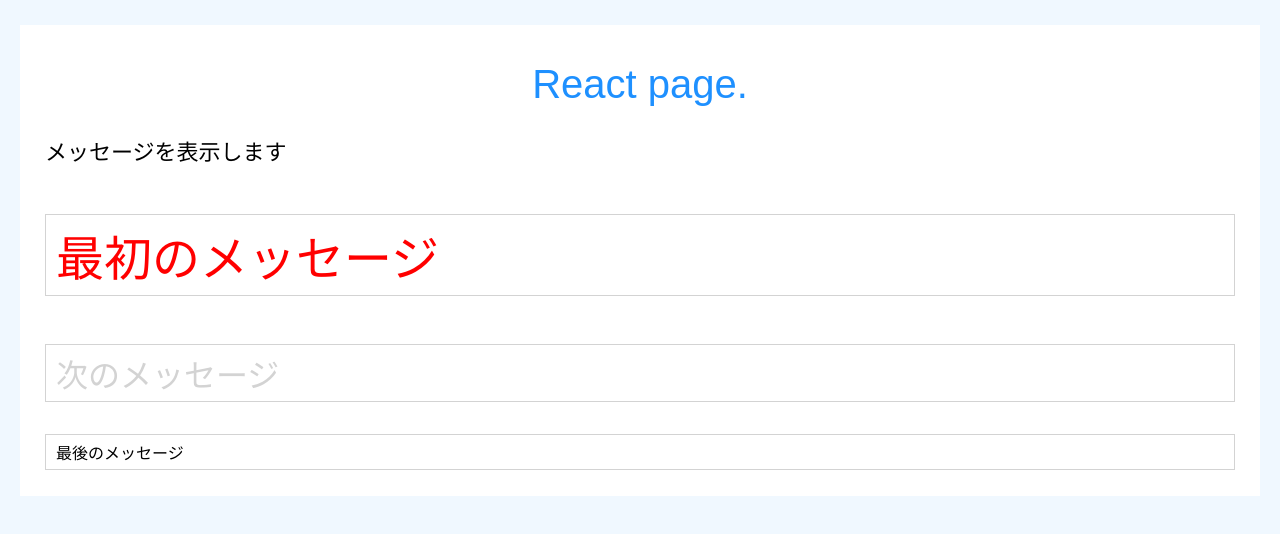
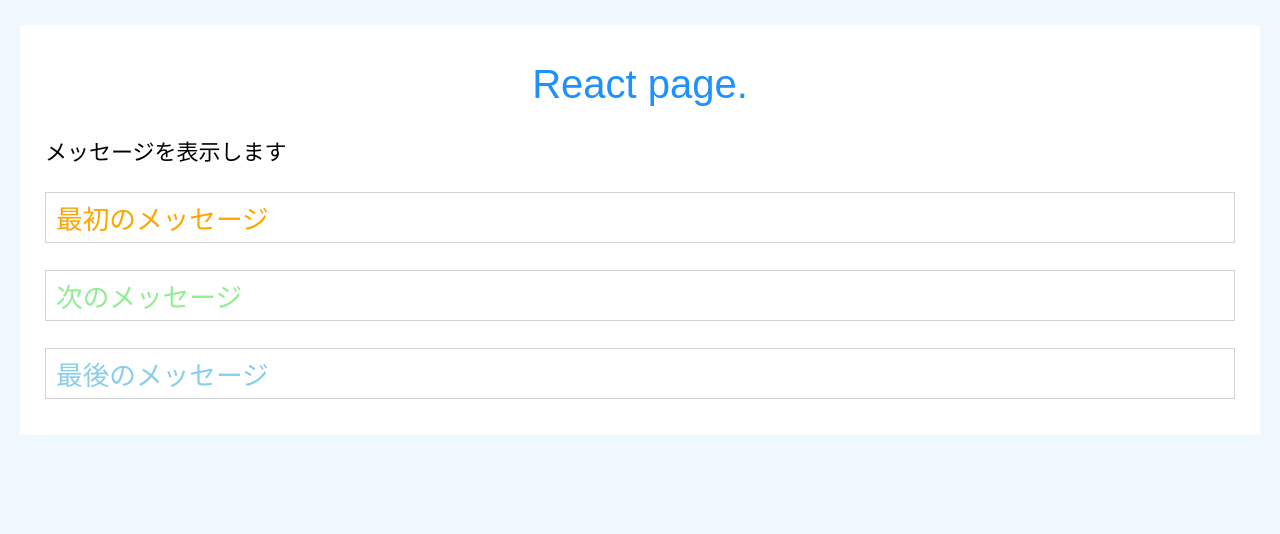
Before and after one commit to wista110/react_ts_app_chp3, a React (Create React App) app: page / in a window 1280 px wide. Shown: the top 534 px of the page. Built offline with nearby package versions, Linux system fonts and the light colour scheme.

Commit message:
チャプター3-2終了

```diff
--- a/src/App.tsx
+++ b/src/App.tsx
@@ -33,12 +33,19 @@
 const title = "React page.";
 const massage = "メッセージを表示します";
 
-function Msg(msg:string, size:number, color:string) {
+// MsgPropsインターフェイスの定義
+interface MsgProps {
+  msg: string;
+  size: number;
+  color: string;
+}
+
+function Msg(props: MsgProps) {
   const s = {
-    fontSize: size + "pt",
-    color: color,
+    fontSize: props.size + "pt",
+    color: props.color,
   }
-  return <p className='msg' style={s}>{msg}</p>;
+  return <p className='msg' style={s}>{props.msg}</p>;
 }
 
 function App() {
@@ -47,9 +54,9 @@
       <h1>{title}</h1>
       <h2>{massage}</h2>
       <div>
-        { Msg("最初のメッセージ", 36, "red") }
-        { Msg("次のメッセージ", 24, "lightgray") }
-        { Msg("最後のメッセージ", 12, "black") }
+      <Msg msg="最初のメッセージ" size={20} color="orange" />
+      <Msg msg="次のメッセージ" size={20} color="lightgreen" />
+      <Msg msg="最後のメッセージ" size={20} color="skyblue" />
       </div>
     </div>
   );
```
